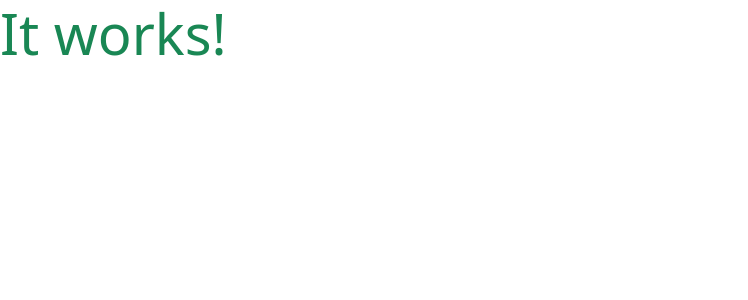
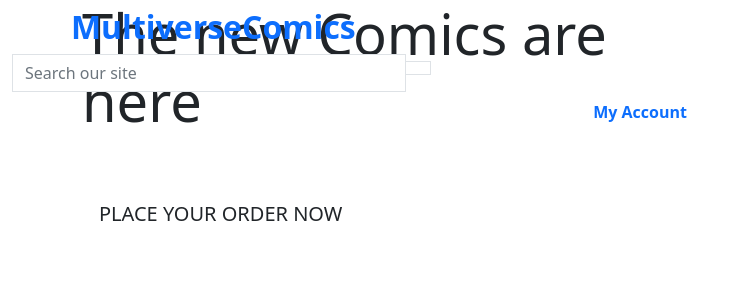
Before and after one commit to Kostas-Panagiotou/multiverse_comics-milestone-project-4, a Django app: page / in a window 1280 px wide. Shown: the top 300 px of the page, without its empty margins (0-748 px from the left). Run offline with Django 3.2, Linux system fonts and the light colour scheme.

Commit message:
Added a home-page content and create the base of the front page with dropdown and submit button

```diff
--- a/home/templates/home/index.html
+++ b/home/templates/home/index.html
@@ -1,6 +1,27 @@
 {% extends "base.html" %}
 {% load static %}
 
+{% block page_header %}
+    <div class="container header-container">
+        <div class="row">
+            <div class="col"></div>
+        </div>
+    </div>
+{% endblock %}
+
 {% block content %}
-    <h1 class="display-4 text-success">It works!</h1>
+    <div class="container h-100">
+        <div class="row h-100">
+            <div class="col-7 col-md-6 my-auto">
+                <h1 class="display-4 logo-font text-black">
+                    The new Comics are here
+                </h1>
+                <div class="my-5">
+                    <h4>
+                        <a href="" class="shop-now-button btn btn-lg rounded-0 text-uppercase py-3">Place Your Order Now</a>
+                    </h4>
+                </div>
+            </div>
+        </div>
+    </div>
 {% endblock %}
--- a/templates/base.html
+++ b/templates/base.html
@@ -32,7 +32,40 @@
     <title>Multiverse Comics {% block extra_title %}{% endblock %}</title>
   </head>
   <body>
-    <header class="container-fluid fixed-top"></header>
+    <header class="container-fluid fixed-top">
+    <div class="row">
+      <div class="col-12 col-lg-4 my-auto py-1 py-lg-0 text-center text-lg-left">
+           <a href="{% url 'home' %}"  class="nav-link main-logo-link">
+             <h2 class="logo-font text-purple my-0"><strong>Multiverse<strong>Comics</h2>
+           </a>
+      </div>
+      <div class="col-12 col-lg-4 my-auto py-1 py-lg-0">
+        <form method="GET" action="">
+            <div class="input-group w-100">
+                <input class="form-control border border-black rounded-0" type="text" name="q" placeholder="Search our site">
+                <div class="input-group-append">
+                    <button class="form-control btn btn-black border border-black rounded-0" type="submit">
+                        <span class="icon">
+                            <i class="fas fa-search"></i>
+                        </span>
+                    </button>
+                </div>
+            </div>
+        </form>
+    </div>
+      <div class="col-12 col-lg-4 my-auto py-1 py-lg-0"></div>
+          <ul class="list-inline list-unstyled text-center text-lg-right my-0">
+            <li class="list-inline-item dropdown">
+               <a class="text-black nav-link" href="#" id="user-options" data-toggle="dropdown" aria-haspopup="true" aria-expanded="false">
+                   <div class="text-center">
+                       <div><i class="fas fa-user fa-lg"></i></div>
+                         <p class="my-0">My Account</p>
+                    </div>
+                      </a>
+      <div class="col-12 col-lg-4 my-auto py-1 py-lg-0"></div>
+    </div>
+  </header>
+
 
     {% if messages %}
         <div class="message-container"></div>
```
